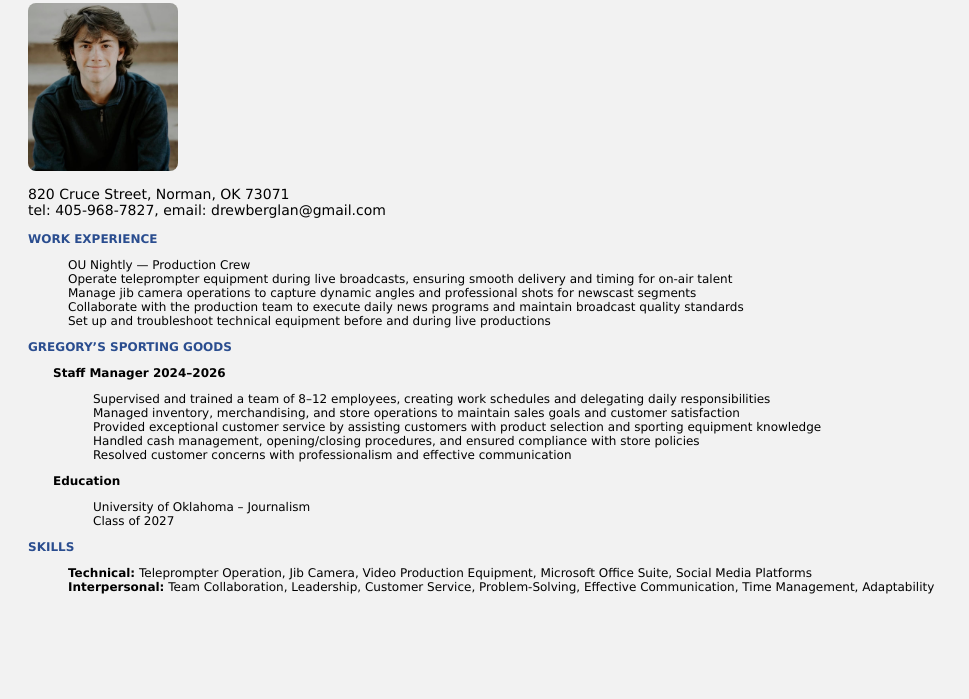
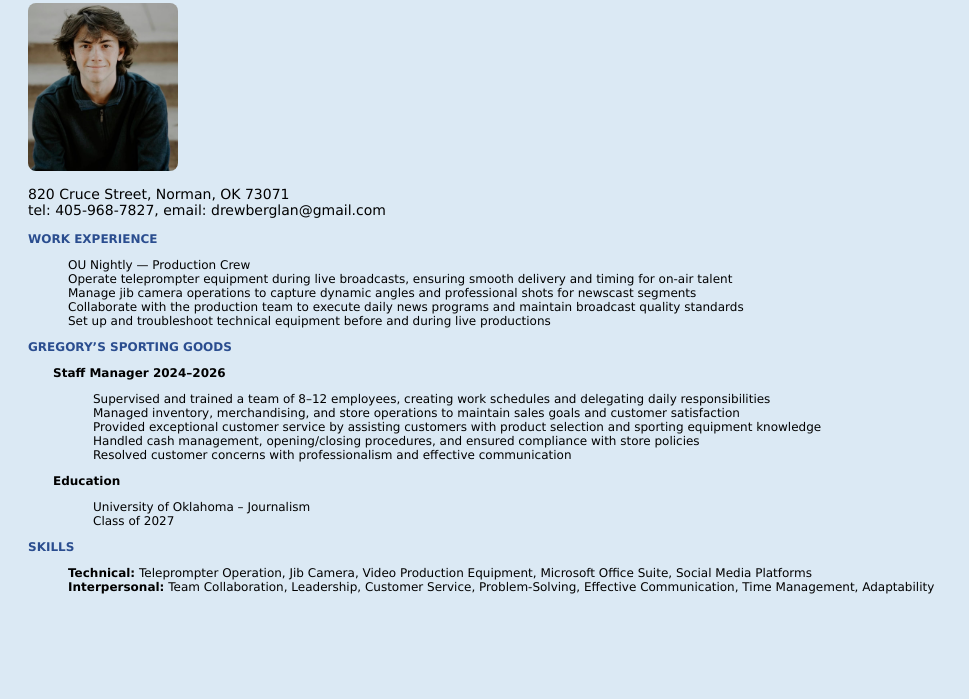
Before and after one commit to drewberglan-lang/drew, a plain HTML site: page resume.html in a window 1280 px wide. Shown: the part 101-800 px from the top of the page, without its empty margins (0-969 px from the left). Drawn offline with Linux system fonts and the light colour scheme.

Commit message:
Add files via upload

```diff
--- a/resume.html
+++ b/resume.html
@@ -7,7 +7,7 @@
 body {
   font-family: Verdana, sans-serif;
   font-size: 12px;
-  background-color: #f2f2f2;
+  background-color: #dbe9f4; /* noticeable light blue */
   padding: 20px;
 }
 
```
